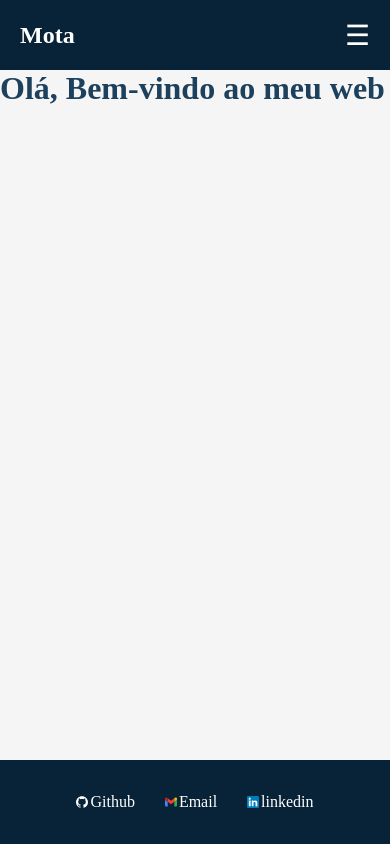
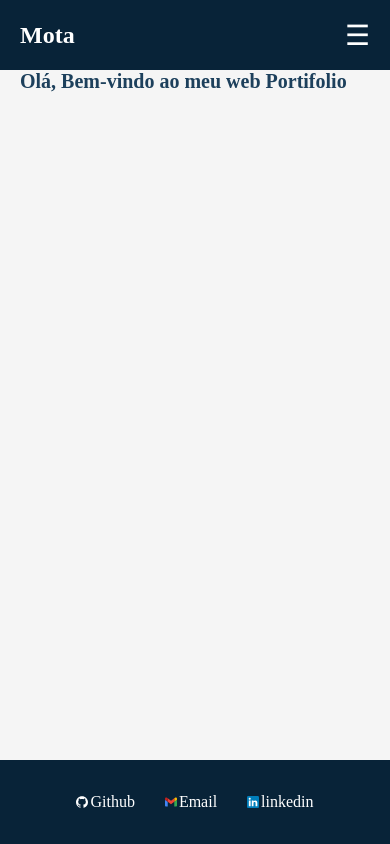
Before and after one commit to joaopedrosantanamotalol/portifolio-mota, a React (Vite) app: page / in a window 390 px wide. Built offline with nearby package versions, Linux system fonts and the light colour scheme.

Commit message:
add:responsive tittle

```diff
--- a/src/components/animação/texto_digitado/text.css
+++ b/src/components/animação/texto_digitado/text.css
@@ -8,6 +8,7 @@
   width: 0;
   color:var(--azul-claro-escuro);
   animation: typing 2.2s steps(32) forwards;
+  font-size: clamp(20px, 4vw, 32px);
 }
 
 @keyframes typing {
```
